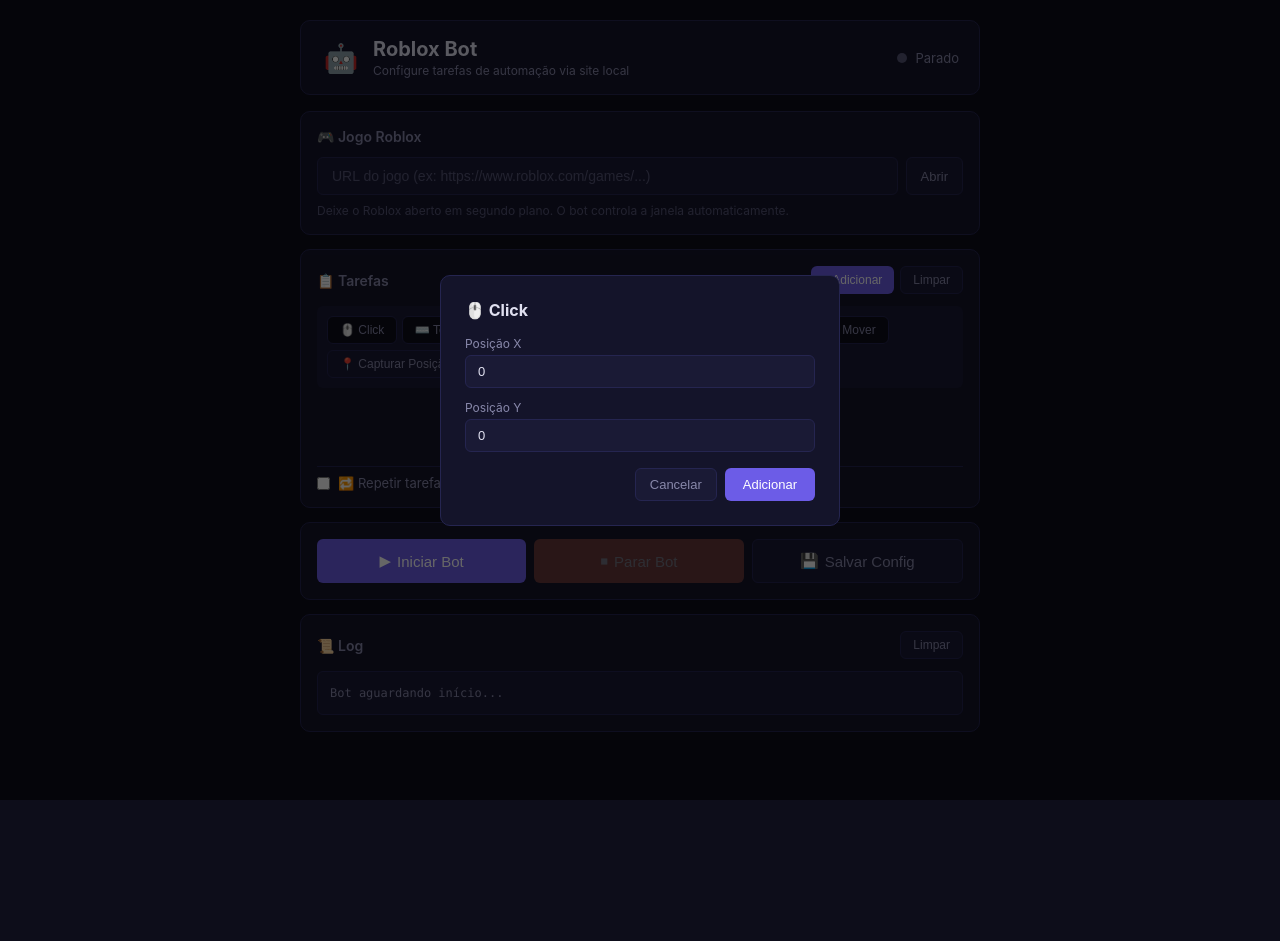
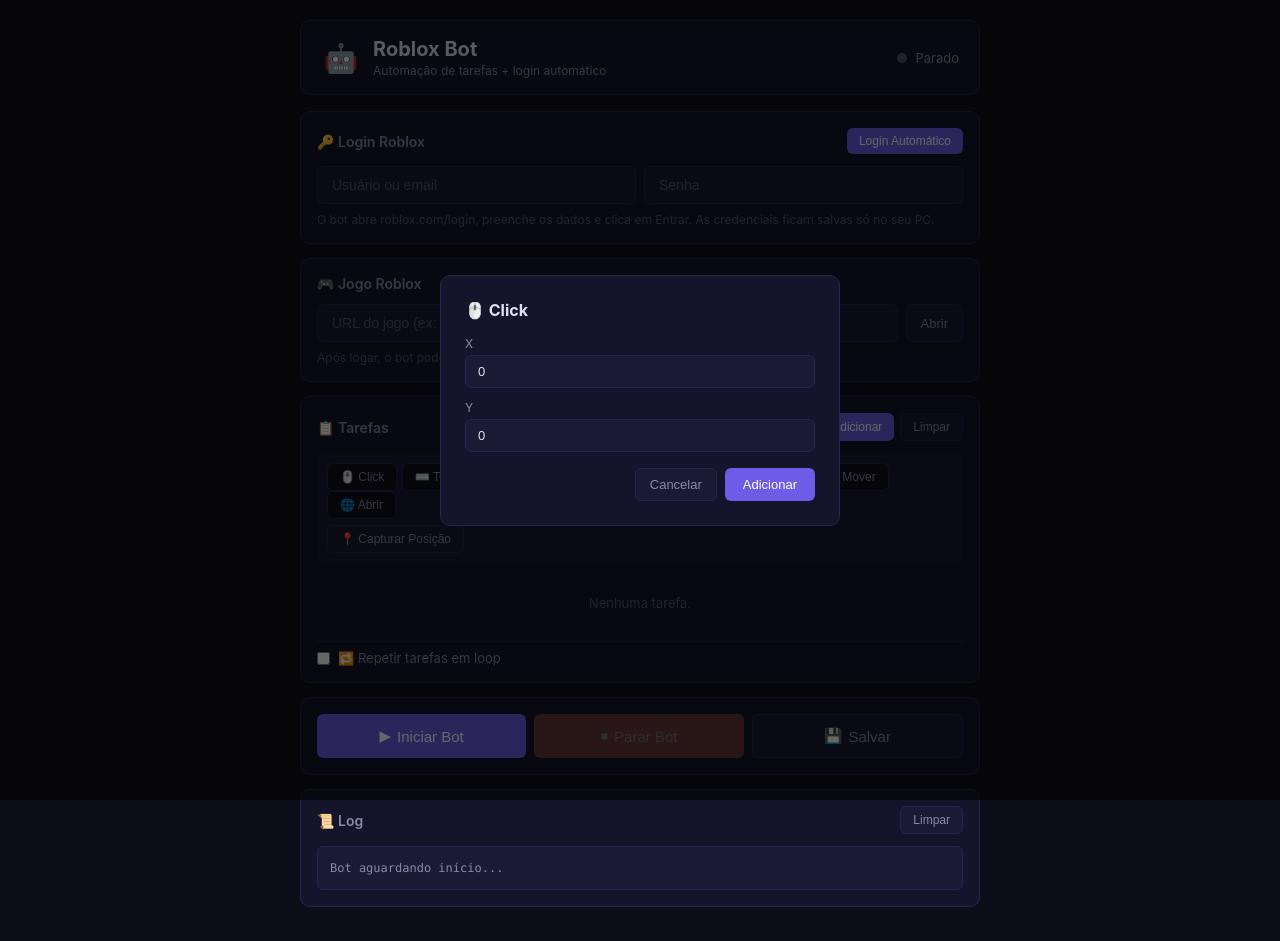
Before and after one commit to lucasjoaquim478-maker/roblox-bot, a website: page public/index.html in a window 1280 px wide. Both pictures are taken after a click on the button "+ Adicionar". Before the commit the page ends 800 px from the top, so only its background shows below. Drawn offline with Linux system fonts and the light colour scheme; no server answers.

Commit message:
Add login automation + open URL task

```diff
--- a/public/app.js
+++ b/public/app.js
@@ -1,6 +1,6 @@
 const App = {
   tasks: [],
-  config: { gameUrl: '', tasks: [], loop: false },
+  config: { gameUrl: '', tasks: [], loop: false, loginUser: '', loginPass: '' },
   isRunning: false,
   mousePos: { x: 0, y: 0 },
 
@@ -8,14 +8,15 @@
 
   taskIcons: {
     click: '🖱️', move: '📍', key: '⌨️',
-    wait: '⏳', type: '📝', scroll: '📜', focus: '🎯',
+    wait: '⏳', type: '📝', scroll: '📜',
+    focus: '🎯', open: '🌐',
   },
 
   taskLabels: {
     click: 'Click em', move: 'Mover para',
     key: 'Tecla', wait: 'Esperar',
     type: 'Digitar', scroll: 'Scroll',
-    focus: 'Focar janela',
+    focus: 'Focar janela', open: 'Abrir URL',
   },
 
   init() {
@@ -26,23 +27,24 @@
   },
 
   cacheElements() {
-    const $ = s => document.querySelector(s);
-    const $$ = s => document.querySelectorAll(s);
     this.elements = {
-      gameUrl: $('#gameUrl'),
-      taskList: $('#taskList'),
-      loopToggle: $('#loopToggle'),
-      btnStart: $('#btnStart'),
-      btnStop: $('#btnStop'),
-      btnSave: $('#btnSave'),
-      btnAddTask: $('#btnAddTask'),
-      btnClearTasks: $('#btnClearTasks'),
-      btnClearLog: $('#btnClearLog'),
-      btnGetPos: $('#btnGetPos'),
-      btnOpenGame: $('#btnOpenGame'),
-      statusDot: $('#statusDot'),
-      statusText: $('#statusText'),
-      logOutput: $('#logOutput'),
+      gameUrl: document.querySelector('#gameUrl'),
+      taskList: document.querySelector('#taskList'),
+      loopToggle: document.querySelector('#loopToggle'),
+      btnStart: document.querySelector('#btnStart'),
+      btnStop: document.querySelector('#btnStop'),
+      btnSave: document.querySelector('#btnSave'),
+      btnAddTask: document.querySelector('#btnAddTask'),
+      btnClearTasks: document.querySelector('#btnClearTasks'),
+      btnClearLog: document.querySelector('#btnClearLog'),
+      btnGetPos: document.querySelector('#btnGetPos'),
+      btnOpenGame: document.querySelector('#btnOpenGame'),
+      btnLogin: document.querySelector('#btnLogin'),
+      loginUser: document.querySelector('#loginUser'),
+      loginPass: document.querySelector('#loginPass'),
+      statusDot: document.querySelector('#statusDot'),
+      statusText: document.querySelector('#statusText'),
+      logOutput: document.querySelector('#logOutput'),
     };
   },
 
@@ -63,20 +65,49 @@
       const url = el.gameUrl.value.trim();
       if (url) window.open(url, '_blank');
     });
+    el.btnLogin.addEventListener('click', () => this.doLogin());
     el.btnGetPos.addEventListener('click', () => this.getMousePosition());
   },
 
-  async getMousePosition() {
+  async doLogin() {
+    const user = this.elements.loginUser.value.trim();
+    const pass = this.elements.loginPass.value.trim();
+    if (!user || !pass) { this.log('⚠️ Preencha usuário e senha primeiro'); return; }
+
+    this.log('🤖 Iniciando login automático...');
+    this.elements.btnLogin.disabled = true;
+
+    const loginTasks = [
+      { type: 'open', url: 'https://www.roblox.com/login' },
+      { type: 'wait', ms: 5000 },
+      { type: 'login', user, pass },
+    ];
+
     try {
-      const resp = await fetch('/api/mouse-pos');
-      if (resp.ok) {
-        const data = await resp.json();
-        this.mousePos = data;
-        this.log(`Posição do mouse capturada: (${data.x}, ${data.y})`);
+      const resp = await fetch('/api/bot/start', {
+        method: 'POST',
+        headers: { 'Content-Type': 'application/json' },
+        body: JSON.stringify({ tasks: loginTasks, loop: false }),
+      });
+      if (!resp.ok) {
+        const err = await resp.json();
+        this.log(`❌ ${err.error}`);
+      } else {
+        this.isRunning = true;
+        this.updateUI();
       }
-    } catch {
-      this.log('Clique em qualquer lugar do Roblox. Posição será capturada no próximo movimento.');
+    } catch (e) {
+      this.log(`❌ Erro: ${e.message}`);
     }
+
+    setTimeout(() => { this.elements.btnLogin.disabled = false; }, 10000);
+  },
+
+  getMousePosition() {
+    fetch('/api/mouse-pos')
+      .then(r => r.json())
+      .then(d => { this.mousePos = d; this.log(`Posição: (${d.x}, ${d.y})`); })
+      .catch(() => this.log('Clique em qualquer lugar do Roblox'));
   },
 
   addTaskDialog(type) {
@@ -101,60 +132,42 @@
 
       this.tasks.push(data);
       this.renderTasks();
-      this.log(`Tarefa adicionada: ${this.taskLabels[type] || type}`);
+      this.log(`Tarefa: ${this.taskLabels[type] || type}`);
       overlay.remove();
     };
   },
 
   getTaskModalHtml(type) {
-    const common = `
-      <div class="modal-actions">
+    const common = `<div class="modal-actions">
         <button class="btn btn-secondary btn-cancel">Cancelar</button>
         <button class="btn btn-primary btn-confirm">Adicionar</button>
       </div>`;
 
     const fields = {
-      click: `
-        <h3>🖱️ Click</h3>
-        <div class="form-group"><label>Posição X</label><input data-field="x" type="number" value="${this.mousePos.x}"></div>
-        <div class="form-group"><label>Posição Y</label><input data-field="y" type="number" value="${this.mousePos.y}"></div>`,
-      move: `
-        <h3>📍 Mover Mouse</h3>
-        <div class="form-group"><label>Posição X</label><input data-field="x" type="number" value="${this.mousePos.x}"></div>
-        <div class="form-group"><label>Posição Y</label><input data-field="y" type="number" value="${this.mousePos.y}"></div>`,
-      key: `
-        <h3>⌨️ Tecla</h3>
-        <div class="form-group"><label>Tecla</label>
-          <select data-field="key">
-            <option value="enter">Enter</option>
-            <option value="space">Space</option>
-            <option value="tab">Tab</option>
-            <option value="escape">Esc</option>
-            <option value="up">↑ Seta Cima</option>
-            <option value="down">↓ Seta Baixo</option>
-            <option value="left">← Seta Esquerda</option>
-            <option value="right">→ Seta Direita</option>
-            <option value="e">E</option>
-            <option value="q">Q</option>
-            <option value="w">W</option>
-            <option value="1">1</option>
-            <option value="2">2</option>
-            <option value="3">3</option>
-            <option value="f">F</option>
-            <option value="shift">Shift</option>
-            <option value="ctrl">Ctrl</option>
-          </select>
-        </div>`,
-      wait: `
-        <h3>⏳ Esperar</h3>
+      click: `<h3>🖱️ Click</h3>
+        <div class="form-group"><label>X</label><input data-field="x" type="number" value="${this.mousePos.x}"></div>
+        <div class="form-group"><label>Y</label><input data-field="y" type="number" value="${this.mousePos.y}"></div>`,
+      move: `<h3>📍 Mover Mouse</h3>
+        <div class="form-group"><label>X</label><input data-field="x" type="number" value="${this.mousePos.x}"></div>
+        <div class="form-group"><label>Y</label><input data-field="y" type="number" value="${this.mousePos.y}"></div>`,
+      key: `<h3>⌨️ Tecla</h3>
+        <div class="form-group"><label>Tecla</label><select data-field="key">
+          <option value="enter">Enter</option><option value="space">Space</option><option value="tab">Tab</option>
+          <option value="escape">Esc</option><option value="up">↑ Seta Cima</option>
+          <option value="down">↓ Seta Baixo</option><option value="left">← Esquerda</option>
+          <option value="right">→ Direita</option><option value="e">E</option><option value="q">Q</option>
+          <option value="w">W</option><option value="r">R</option><option value="f">F</option>
+          <option value="1">1</option><option value="2">2</option><option value="3">3</option>
+        </select></div>`,
+      wait: `<h3>⏳ Esperar</h3>
         <div class="form-group"><label>Tempo (ms)</label><input data-field="ms" type="number" value="1000" min="100" step="100"></div>`,
-      type: `
-        <h3>📝 Digitar Texto</h3>
-        <div class="form-group"><label>Texto</label><input data-field="text" type="text" placeholder="Texto a digitar..."></div>`,
-      scroll: `
-        <h3>📜 Scroll</h3>
-        <div class="form-group"><label>Quantidade (positivo=baixo, negativo=cima)</label><input data-field="amount" type="number" value="3"></div>`,
-      focus: `<h3>🎯 Focar Janela Roblox</h3><p style="color:var(--text-secondary);font-size:13px">Ativa a janela do Roblox automaticamente.</p>`,
+      type: `<h3>📝 Digitar</h3>
+        <div class="form-group"><label>Texto</label><input data-field="text" type="text" placeholder="Texto..."></div>`,
+      scroll: `<h3>📜 Scroll</h3>
+        <div class="form-group"><label>Quantidade (+ baixo, - cima)</label><input data-field="amount" type="number" value="3"></div>`,
+      focus: `<h3>🎯 Focar Janela</h3><p style="color:var(--text-secondary);font-size:13px">Ativa a janela do Roblox.</p>`,
+      open: `<h3>🌐 Abrir URL</h3>
+        <div class="form-group"><label>URL</label><input data-field="url" type="text" placeholder="https://..."></div>`,
     };
 
     return `<div class="modal">${fields[type] || fields.click}${common}</div>`;
@@ -163,7 +176,7 @@
   renderTasks() {
     const el = this.elements.taskList;
     if (this.tasks.length === 0) {
-      el.innerHTML = '<div class="empty">Nenhuma tarefa. Adicione com os botões acima.</div>';
+      el.innerHTML = '<div class="empty">Nenhuma tarefa.</div>';
       return;
     }
 
@@ -173,17 +186,18 @@
       let label = '';
 
       switch (t.type) {
-        case 'click': label = `Click em <span class="highlight">(${t.x}, ${t.y})</span>`; break;
-        case 'move': label = `Mover para <span class="highlight">(${t.x}, ${t.y})</span>`; break;
-        case 'key': label = `Pressionar <span class="highlight">${t.key}</span>`; break;
-        case 'wait': label = `Aguardar <span class="highlight">${t.ms}ms</span>`; break;
-        case 'type': label = `Digitar <span class="highlight">"${t.text}"</span>`; break;
+        case 'click':  label = `Click em <span class="highlight">(${t.x}, ${t.y})</span>`; break;
+        case 'move':   label = `Mover para <span class="highlight">(${t.x}, ${t.y})</span>`; break;
+        case 'key':    label = `Pressionar <span class="highlight">${t.key}</span>`; break;
+        case 'wait':   label = `Aguardar <span class="highlight">${t.ms}ms</span>`; break;
+        case 'type':   label = `Digitar <span class="highlight">"${t.text}"</span>`; break;
         case 'scroll': label = `Scroll <span class="highlight">${t.amount}</span>`; break;
-        case 'focus': label = `Focar janela Roblox`; break;
+        case 'focus':  label = `Focar janela Roblox`; break;
+        case 'open':   label = `Abrir <span class="highlight">${t.url}</span>`; break;
         default: label = t.type;
       }
 
-      html += `<div class="task-item" draggable="false">
+      html += `<div class="task-item">
         <span class="task-icon">${icon}</span>
         <span class="task-label">${i + 1}. ${label}</span>
         <span class="task-del" data-idx="${i}">✕</span>
@@ -191,7 +205,6 @@
     });
 
     el.innerHTML = html;
-
     el.querySelectorAll('.task-del').forEach(btn => {
       btn.addEventListener('click', () => {
         this.tasks.splice(parseInt(btn.dataset.idx), 1);
@@ -200,11 +213,7 @@
     });
   },
 
-  clearTasks() {
-    this.tasks = [];
-    this.renderTasks();
-    this.log('Todas as tarefas removidas');
-  },
+  clearTasks() { this.tasks = []; this.renderTasks(); this.log('Tarefas removidas'); },
 
   async startBot() {
     if (this.isRunning) return;
@@ -213,12 +222,11 @@
       gameUrl: this.elements.gameUrl.value.trim(),
       tasks: this.tasks,
       loop: this.elements.loopToggle.checked,
+      loginUser: this.elements.loginUser.value.trim(),
+      loginPass: this.elements.loginPass.value.trim(),
     };
 
-    if (config.tasks.length === 0) {
-      this.log('⚠️ Adicione pelo menos uma tarefa antes de iniciar');
-      return;
-    }
+    if (config.tasks.length === 0) { this.log('⚠️ Adicione tarefas primeiro'); return; }
 
     try {
       const resp = await fetch('/api/bot/start', {
@@ -226,25 +234,15 @@
         headers: { 'Content-Type': 'application/json' },
         body: JSON.stringify(config),
       });
-
-      if (!resp.ok) {
-        const err = await resp.json();
-        this.log(`❌ ${err.error}`);
-        return;
-      }
-
+      if (!resp.ok) { const err = await resp.json(); this.log(`❌ ${err.error}`); return; }
       this.isRunning = true;
       this.updateUI();
       this.log('🤖 Bot iniciado!');
-    } catch (e) {
-      this.log(`❌ Erro ao iniciar: ${e.message}`);
-    }
+    } catch (e) { this.log(`❌ Erro: ${e.message}`); }
   },
 
   async stopBot() {
-    try {
-      await fetch('/api/bot/stop', { method: 'POST' });
-    } catch {}
+    try { await fetch('/api/bot/stop', { method: 'POST' }); } catch {}
     this.isRunning = false;
     this.updateUI();
     this.log('⏹️ Bot parado');
@@ -255,18 +253,14 @@
       gameUrl: this.elements.gameUrl.value.trim(),
       tasks: this.tasks,
       loop: this.elements.loopToggle.checked,
+      loginUser: this.elements.loginUser.value.trim(),
+      loginPass: this.elements.loginPass.value.trim(),
     };
-
     try {
-      const resp = await fetch('/api/config', {
-        method: 'POST',
-        headers: { 'Content-Type': 'application/json' },
-        body: JSON.stringify(config),
-      });
+      const resp = await fetch('/api/config', { method: 'POST',
+        headers: { 'Content-Type': 'application/json' }, body: JSON.stringify(config) });
       if (resp.ok) this.log('💾 Configuração salva!');
-    } catch (e) {
-      this.log(`❌ Erro ao salvar: ${e.message}`);
-    }
+    } catch (e) { this.log(`❌ Erro: ${e.message}`); }
   },
 
   async loadConfig() {
@@ -279,6 +273,8 @@
           this.elements.gameUrl.value = cfg.gameUrl || '';
           this.tasks = cfg.tasks || [];
           this.elements.loopToggle.checked = cfg.loop || false;
+          this.elements.loginUser.value = cfg.loginUser || '';
+          this.elements.loginPass.value = cfg.loginPass || '';
           this.renderTasks();
         }
       }
--- a/public/index.html
+++ b/public/index.html
@@ -14,7 +14,7 @@
         <div class="logo-icon">🤖</div>
         <div>
           <h1>Roblox Bot</h1>
-          <p class="subtitle">Configure tarefas de automação via site local</p>
+          <p class="subtitle">Automação de tarefas + login automático</p>
         </div>
       </div>
       <div class="status-badge" id="statusBadge">
@@ -24,6 +24,21 @@
     </header>
 
     <main>
+      <!-- Login -->
+      <section class="card">
+        <div class="card-header">
+          <label>🔑 Login Roblox</label>
+          <div class="card-actions">
+            <button id="btnLogin" class="btn btn-sm btn-primary">Login Automático</button>
+          </div>
+        </div>
+        <div class="form-row">
+          <input type="text" id="loginUser" class="input" placeholder="Usuário ou email" style="flex:1">
+          <input type="password" id="loginPass" class="input" placeholder="Senha" style="flex:1">
+        </div>
+        <p class="hint">O bot abre roblox.com/login, preenche os dados e clica em Entrar. As credenciais ficam salvas só no seu PC.</p>
+      </section>
+
       <!-- Game Config -->
       <section class="card">
         <div class="card-header">
@@ -33,7 +48,7 @@
           <input type="text" id="gameUrl" class="input" placeholder="URL do jogo (ex: https://www.roblox.com/games/...)">
           <button id="btnOpenGame" class="btn btn-secondary" title="Abrir no navegador">Abrir</button>
         </div>
-        <p class="hint">Deixe o Roblox aberto em segundo plano. O bot controla a janela automaticamente.</p>
+        <p class="hint">Após logar, o bot pode abrir o jogo automaticamente com a tarefa "Abrir Jogo".</p>
       </section>
 
       <!-- Task List -->
@@ -48,19 +63,20 @@
 
         <div class="task-toolbar">
           <div class="toolbar-group">
-            <button class="task-btn" data-type="click" title="Clica na posição atual">🖱️ Click</button>
-            <button class="task-btn" data-type="key" title="Pressiona uma tecla">⌨️ Tecla</button>
-            <button class="task-btn" data-type="wait" title="Aguarda um tempo">⏳ Esperar</button>
+            <button class="task-btn" data-type="click" title="Clica na posição">🖱️ Click</button>
+            <button class="task-btn" data-type="key" title="Pressiona tecla">⌨️ Tecla</button>
+            <button class="task-btn" data-type="wait" title="Aguarda tempo">⏳ Esperar</button>
             <button class="task-btn" data-type="type" title="Digita texto">📝 Digitar</button>
             <button class="task-btn" data-type="scroll" title="Rola a tela">📜 Scroll</button>
-            <button class="task-btn" data-type="focus" title="Foca na janela do Roblox">🎯 Focar</button>
-            <button class="task-btn" data-type="move" title="Move o mouse">📍 Mover</button>
+            <button class="task-btn" data-type="focus" title="Foca no Roblox">🎯 Focar</button>
+            <button class="task-btn" data-type="move" title="Move mouse">📍 Mover</button>
+            <button class="task-btn" data-type="open" title="Abre URL no navegador">🌐 Abrir</button>
           </div>
-          <button id="btnGetPos" class="btn btn-sm btn-secondary" title="Capturar posição atual">📍 Capturar Posição</button>
+          <button id="btnGetPos" class="btn btn-sm btn-secondary">📍 Capturar Posição</button>
         </div>
 
         <div id="taskList" class="task-list">
-          <div class="empty">Nenhuma tarefa. Adicione com os botões acima.</div>
+          <div class="empty">Nenhuma tarefa.</div>
         </div>
 
         <div class="task-options">
@@ -83,7 +99,7 @@
         </button>
         <button id="btnSave" class="btn btn-secondary btn-large">
           <span class="btn-icon">💾</span>
-          <span>Salvar Config</span>
+          <span>Salvar</span>
         </button>
       </section>
 
```
Also changed, not shown: 1 other file.
